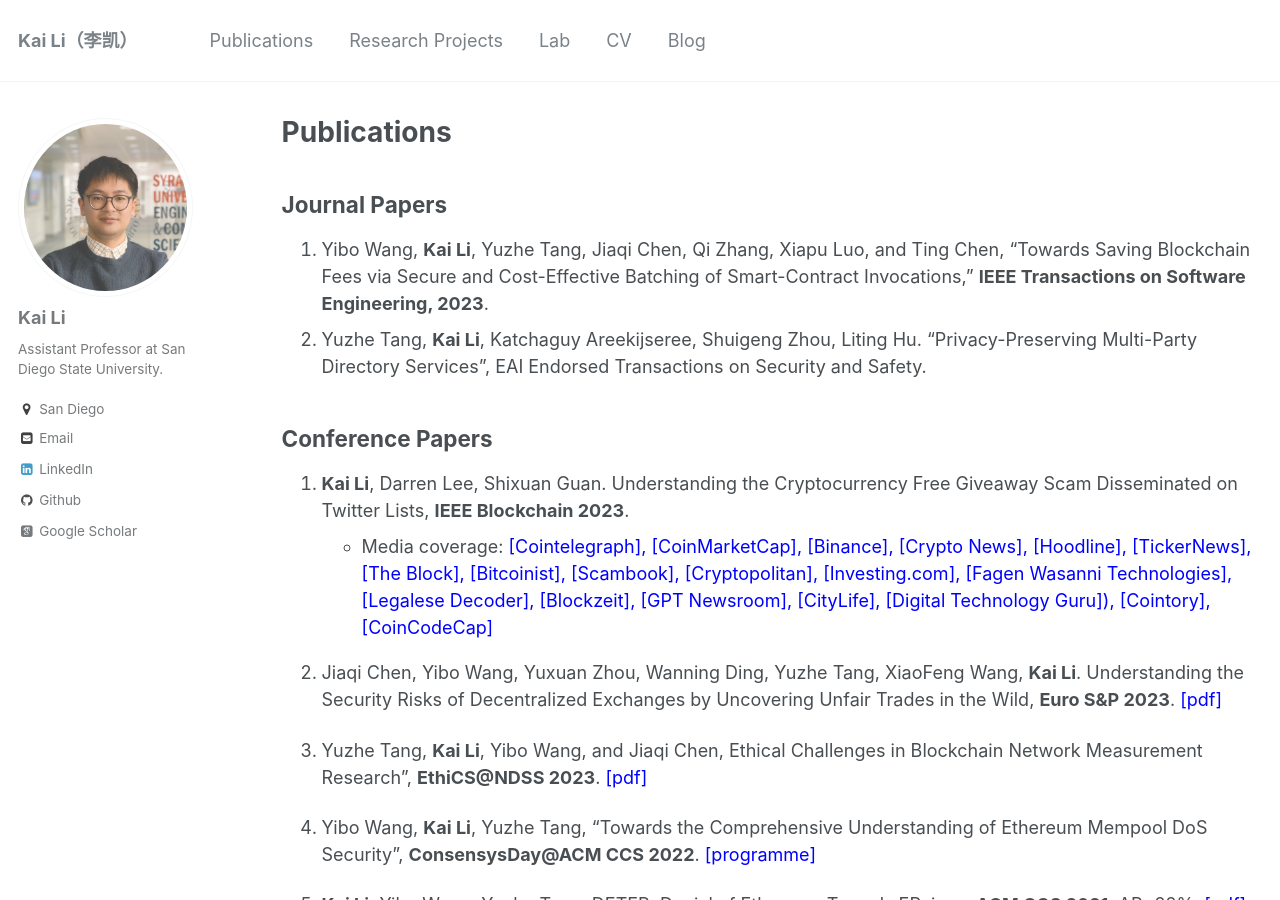
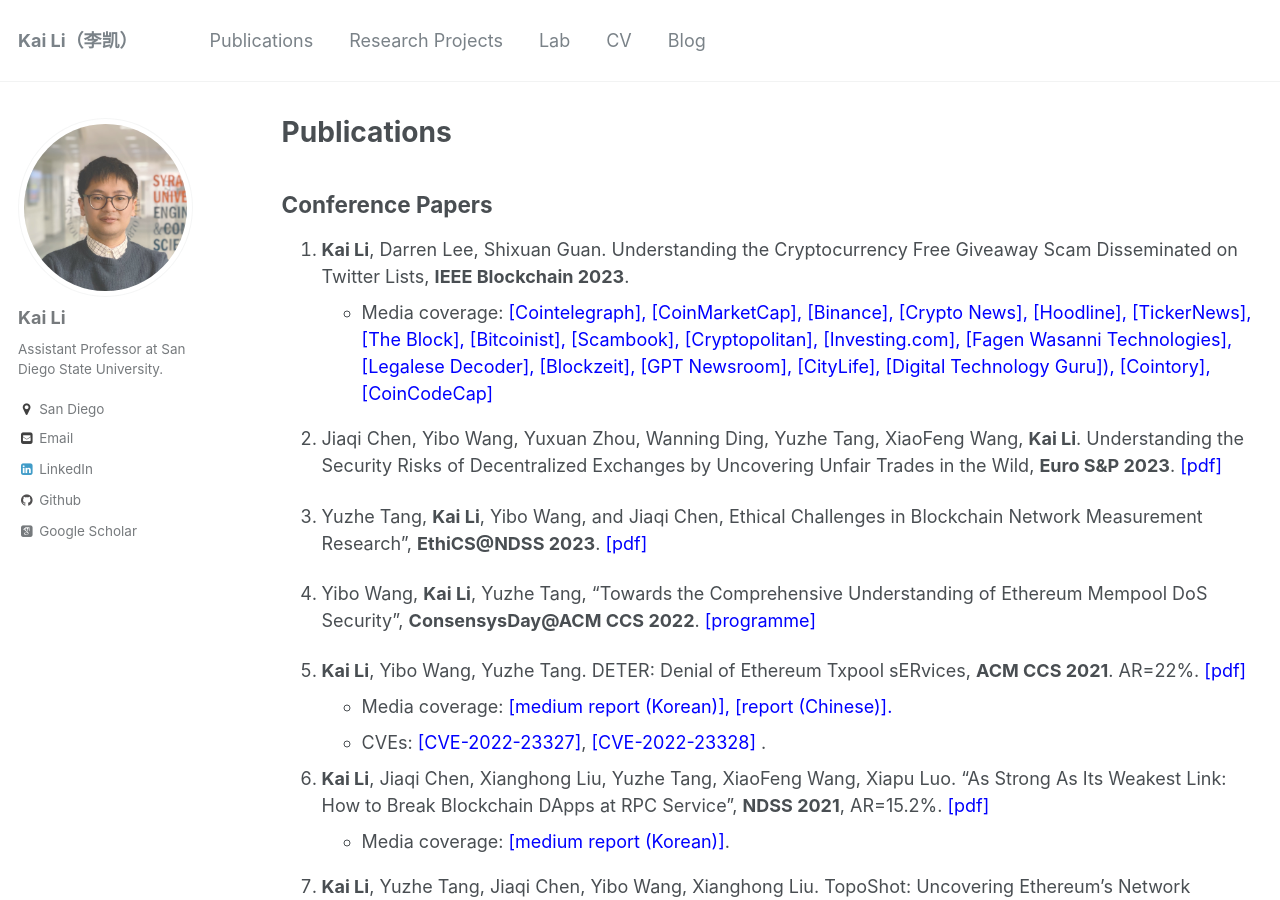
Before and after one commit to likai1993/likai1993.github.io, a Jekyll site: the page built from _pages/publications.md, in a window 1280 px wide and 900 px high. Built offline with Jekyll 4.4.1, drawn with Linux system fonts in a browser that asks for light colours; some web fonts are replaced; some of the changed text lies outside the part shown.

Commit message:
Update publications.md

```diff
--- a/_pages/publications.md
+++ b/_pages/publications.md
@@ -6,11 +6,6 @@ author_profile: true
 ---
 <!--1. **Kai Li**, Jiaqi Chen, Xianghong Liu, Yuzhe Tang, XiaoFeng Wang, Xiapu Luo. Title to be available, **NDSS 2021**-->
 <!--1. **Kai Li**, Yuzhe Tang, Jiaqi Chen, Yibo Wang, Xianghong Liu. "TopoShot: Uncovering Ethereum's Network Topology Leveraging Replacement Transactions", **IMC 2021**. AR=28%.-->
-
-Journal Papers
-----
-1. Yibo Wang, **Kai Li**, Yuzhe Tang, Jiaqi Chen, Qi Zhang, Xiapu Luo, and Ting Chen, “Towards Saving Blockchain Fees via Secure and Cost-Effective Batching of Smart-Contract Invocations,” **IEEE Transactions on Software Engineering, 2023**.
-1. Yuzhe Tang, **Kai Li**, Katchaguy Areekijseree, Shuigeng Zhou, Liting Hu. "Privacy-Preserving Multi-Party Directory Services", EAI Endorsed Transactions on Security and Safety.
 
 Conference Papers
 ----
```
Also changed, not shown: other parts of _pages/publications.md (+6 -0 lines).
